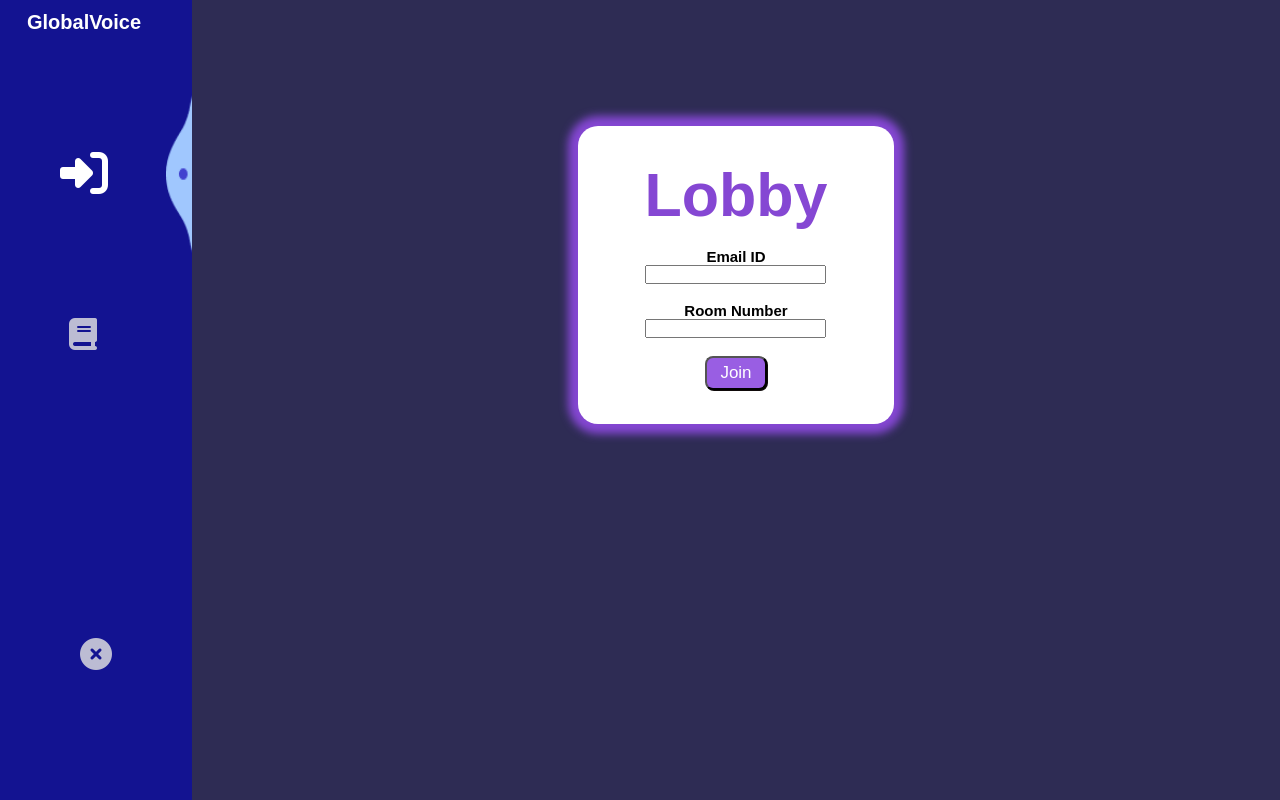
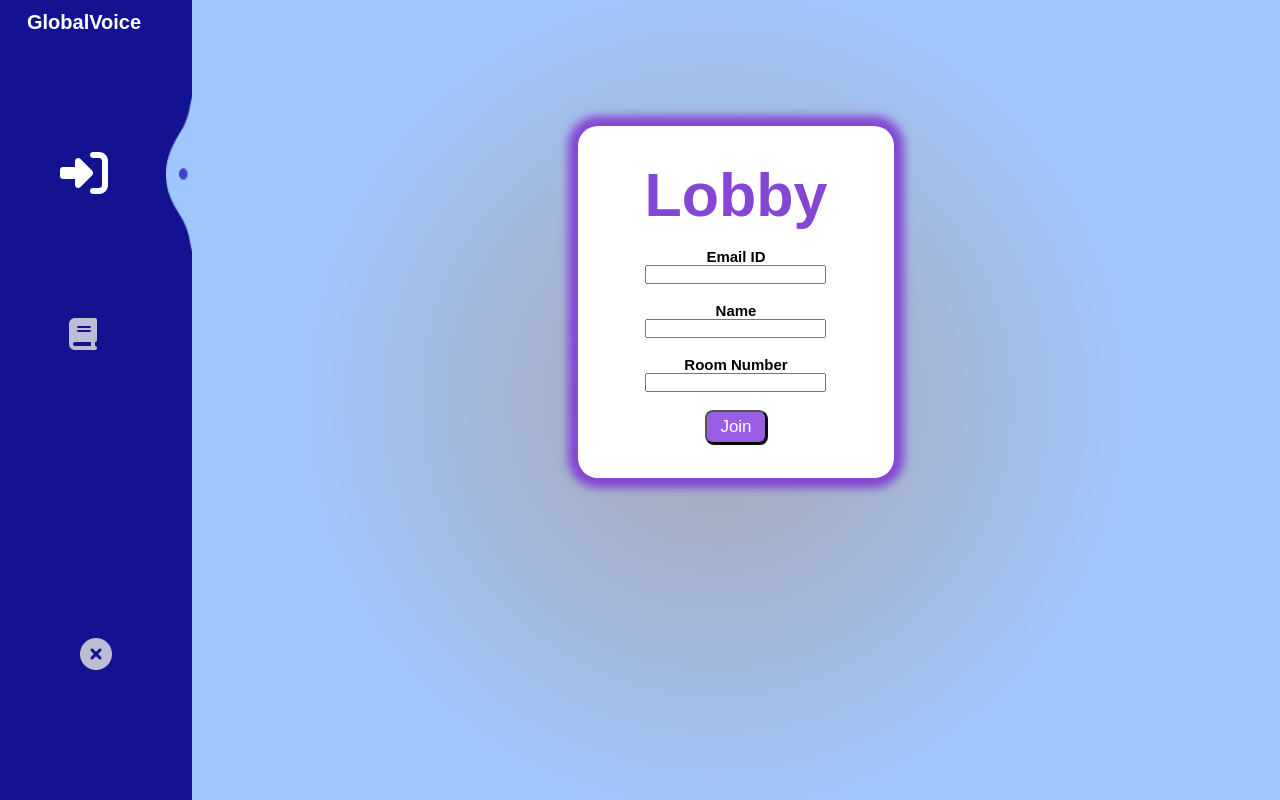
Before and after one commit to TeamUndefined2023/GlobalVoice, a React (Create React App) app in the folder client/: page / in a window 1280 px wide. Built offline with nearby package versions, Linux system fonts and the light colour scheme; no server answers.

Commit message:
dynamic names , login bg change

```diff
--- a/client/src/App.js
+++ b/client/src/App.js
@@ -6,8 +6,10 @@ import './styles/app.css';
 import { useAuth0 } from "@auth0/auth0-react";
 import LoginButton from "./components/LoginButton";
 import Lobby from './components/Lobby';
+import { useState } from "react";
 
 function App() {
+  const [name,setname]=useState("_");
   // const {user,isAuthenticated,isLoading}=useAuth0();
   // if(!isAuthenticated){
   //   return <LoginButton/>;
@@ -19,8 +21,8 @@ function App() {
     <Router >
         <Drawer></Drawer>
         <Routes>
-          <Route path="/" element={<Lobby/>}/>
-          <Route path="/room/:roomId" element={<Main userName={"subhamoy"}/>}/>
+          <Route path="/" element={<Lobby setname={setname}/>}/>
+          <Route path="/room/:roomId" element={<Main userName={name}/>}/>
           <Route path="/Guide" element={<Guide/>}/>
         </Routes>
     </Router>
--- a/client/src/components/Lobby.jsx
+++ b/client/src/components/Lobby.jsx
@@ -2,7 +2,7 @@ import React, { useState, useCallback, useEffect } from "react";
 import { useNavigate } from "react-router-dom";
 import { useSocket } from "../context/SocketProvider";
 import '../styles/lobby.css';
-const LobbyScreen = () => {
+const LobbyScreen = ({setname}) => {
   const [email, setEmail] = useState("");
   const [room, setRoom] = useState("");
 
@@ -45,6 +45,12 @@ const LobbyScreen = () => {
             onChange={(e) => setEmail(e.target.value)}
           />
           <br />
+          <label htmlFor="name" className="inp">Name</label>
+          <input type="text"
+            id="yourname"
+            onChange={(e)=>setname(e.target.value)}
+          />
+          <br />
           <label htmlFor="room" className="inp">Room Number</label>
           <input
             type="text"
--- a/client/src/styles/guide.css
+++ b/client/src/styles/guide.css
@@ -1,6 +1,6 @@
 .bgguide{
     width: 85vw;
-    background-color: #2E2C54;
+    background:radial-gradient(592px at 48.2% 50%, rgba(255, 255, 249, 0.6) 0%, rgb(160, 199, 254) 74.6%);
     align-items: center;
     display: flex;
     flex-direction: column;
--- a/client/src/styles/lobby.css
+++ b/client/src/styles/lobby.css
@@ -1,6 +1,6 @@
 #bg_lobby {
     width: 85vw;
-    background-color: #2E2C54;
+    background:radial-gradient(592px at 48.2% 50%, rgba(255, 255, 249, 0.6) 0%, rgb(160, 199, 254) 74.6%);
     align-items: center;
     display: flex;
     flex-direction: column;
--- a/client/src/styles/main.css
+++ b/client/src/styles/main.css
@@ -111,7 +111,7 @@
     flex-direction: row;
 }
 .videobig {
-    width: 50vw;
+    width: 48.3vw;
     height:77.5vh;
     position: relative;
     background-color: #F5F5FD;
@@ -170,7 +170,7 @@
     font-size: 18px;
 }
 .right {
-    width: 22vw;
+    width: 22.5vw;
     height: 77.5vh;
     background-color: #F5F5FD;
     margin-top: 20px;
```
Also changed, not shown: 2 other files (tests, documents, lock files or other folders).
